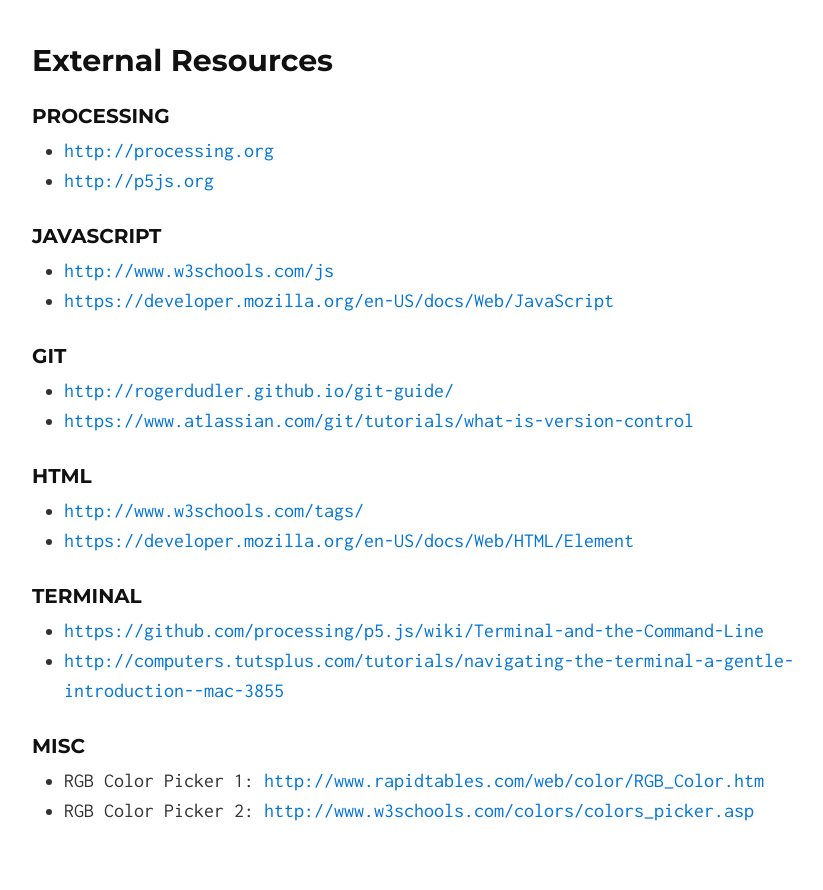
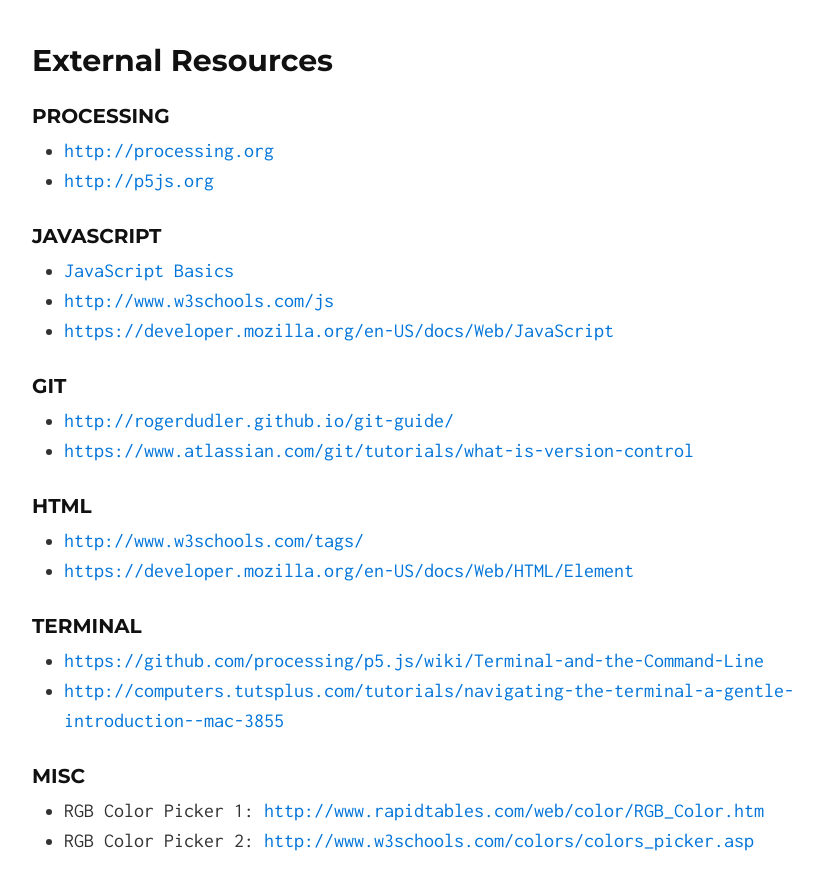
Before and after one commit to lsudigitalart/lsudigitalart.github.io, a Jekyll site: the page built from 2210/index.md, in a window 1280 px wide and 900 px high, scrolled down 2504 px. Shown: the top 890 px of the window, without its empty margins (186-1009 px from the left). Built offline with Jekyll 4.4.1, drawn with Linux system fonts in a browser that asks for light colours.

Commit message:
added p5js jbasics

```diff
--- a/2210/index.md
+++ b/2210/index.md
@@ -73,6 +73,7 @@
 - <http://p5js.org>
 
 ### JavaScript
+- [JavaScript Basics](https://github.com/processing/p5.js/wiki/JavaScript-basics)
 - <http://www.w3schools.com/js>
 - <https://developer.mozilla.org/en-US/docs/Web/JavaScript>
 
```
